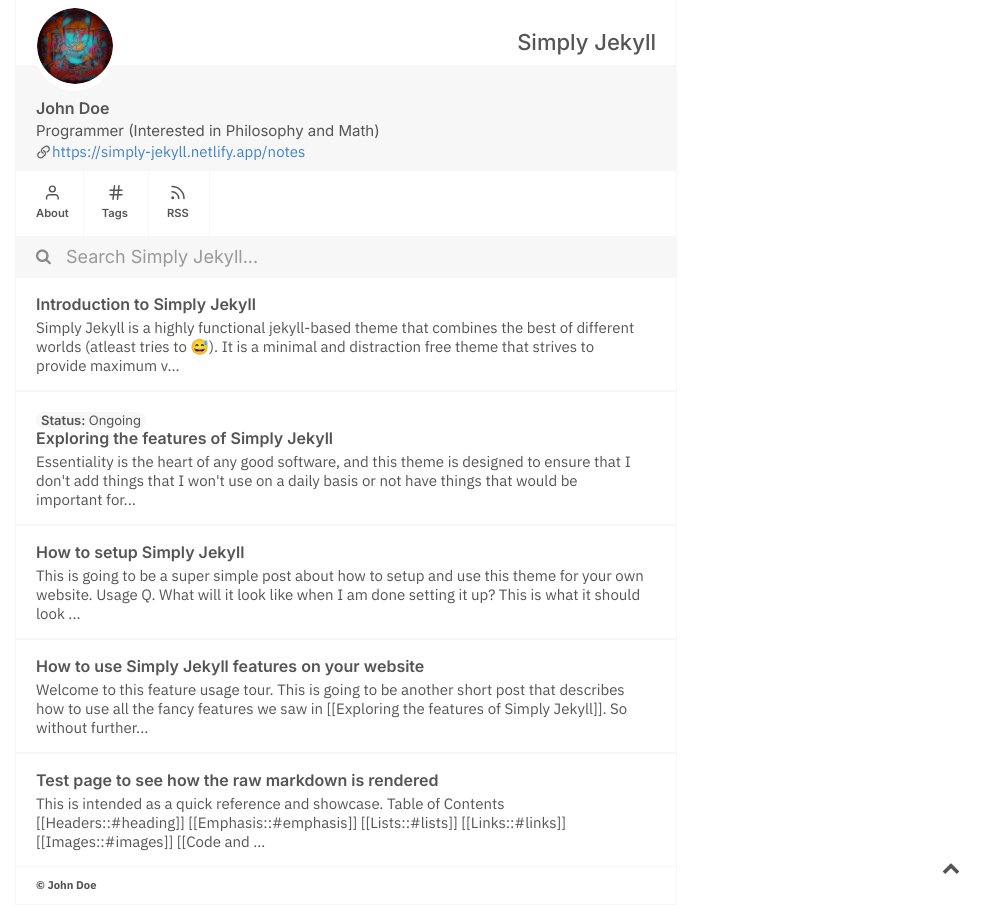
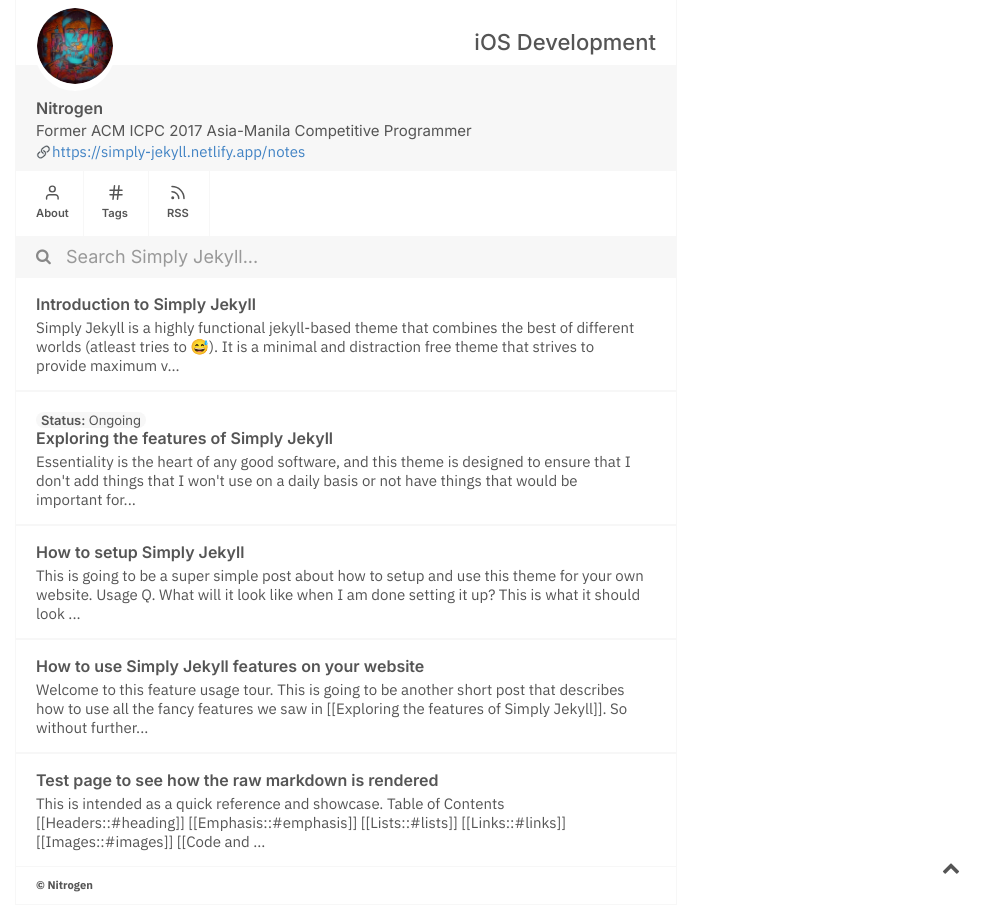
Before and after one commit to nitrogen18/20percent, a Jekyll site: the page built from index.md, in a window 1280 px wide. Shown: the whole page, without its empty margins (294-1280 px from the left). Built offline with Jekyll 4.4.1, drawn with Linux system fonts in a browser that asks for light colours.

Commit message:
Modify Settings

```diff
--- a/_config.yml
+++ b/_config.yml
@@ -1,12 +1,12 @@
-title: Simply Jekyll
-name: John Doe
-user_description: Programmer (Interested in Philosophy and Math)
+title: iOS Development
+name: Nitrogen
+user_description: Former ACM ICPC 2017 Asia-Manila Competitive Programmer
 notes_url: "https://simply-jekyll.netlify.app"
-profile_pic: /assets/img/profile.png
+profile_pic: /assets/img/profile-icon.jpg
 favicon: /assets/img/favicon.png
-copyright_name: John Doe
+copyright_name: nitrogen17
 baseurl: "/" # the subpath of your site, e.g. /blog
-url: "https://simply-jekyll.netlify.app/" # the base hostname & protocol for your site, e.g. http://example.com
+url: "https://github.com/nitrogen17" # the base hostname & protocol for your site, e.g. http://example.com
 encoding: utf-8
 
 # Build settings
```
Also changed, not shown: 10 other files.
